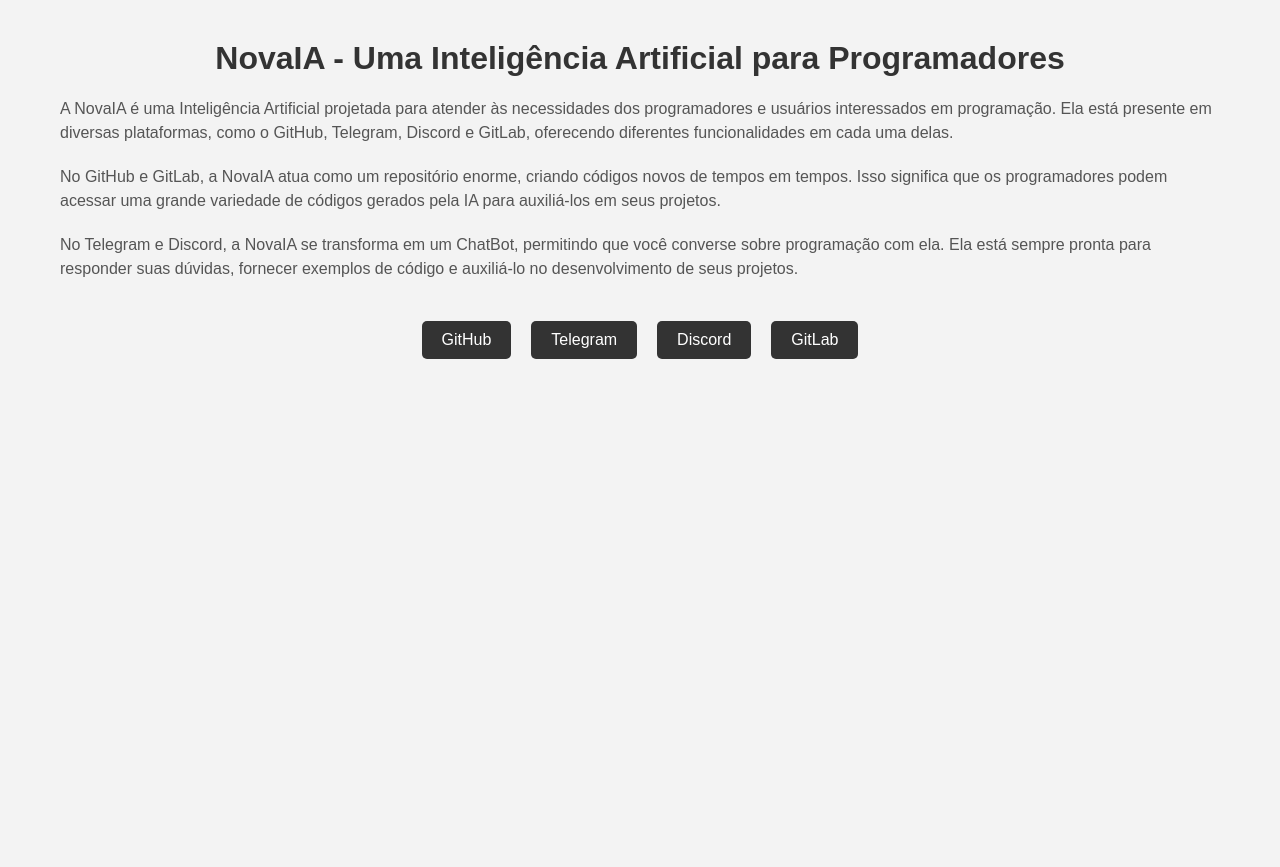
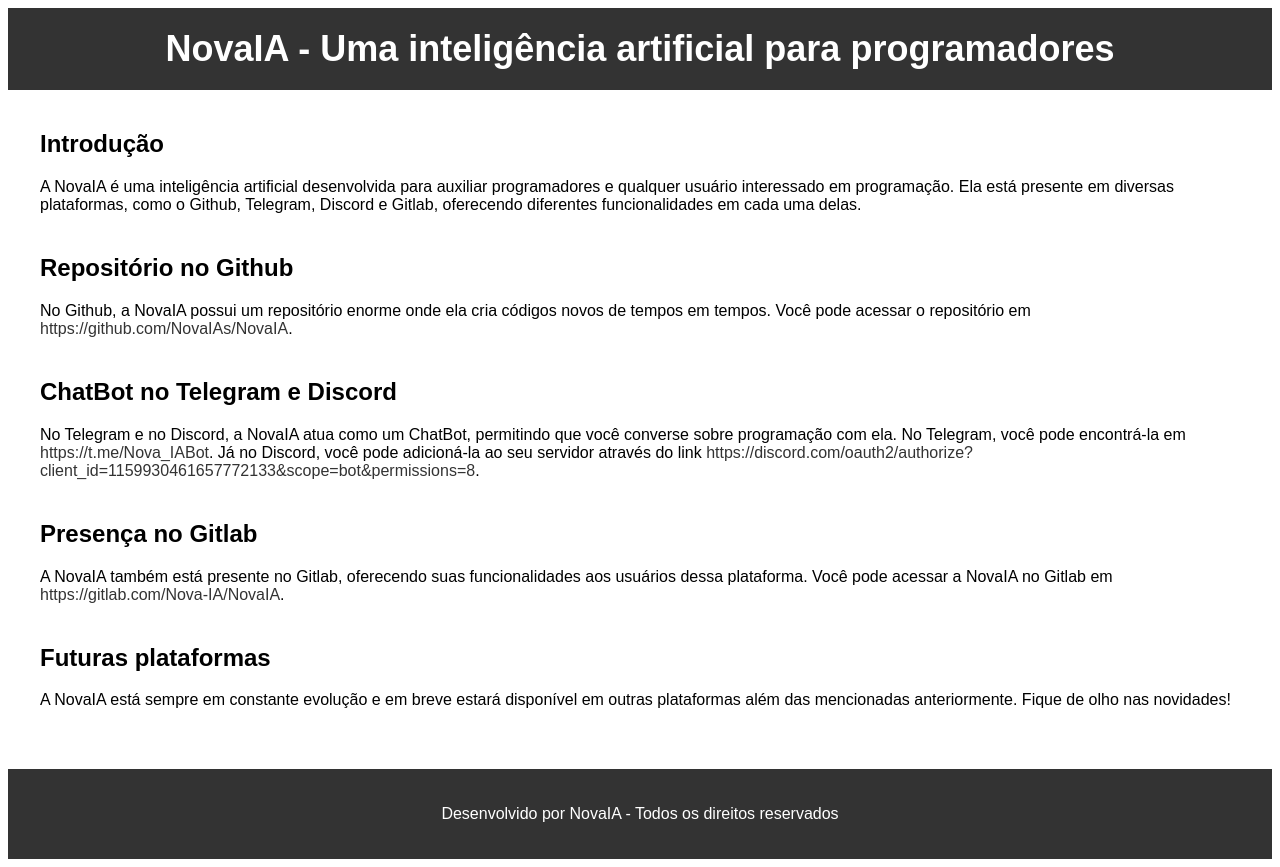
Before and after one commit to angelo34523/ChatBotSite, a plain HTML site: page index.html in a window 1280 px wide. Before the commit the page ends 800 px from the top, so only its background shows below. Drawn offline with Linux system fonts and the light colour scheme.

Commit message:
IA atualizou o INDEX em 2023-12-10 15:57:33

```diff
--- a/index.html
+++ b/index.html
@@ -3,18 +3,22 @@
 
 <head>
     <meta charset="UTF-8">
-    <meta name="viewport" content="width=device-width, initial-scale=1.0">
-    <title>NovaIA - Uma Inteligência Artificial para Programadores</title>
+    <title>NovaIA - Uma inteligência artificial para programadores</title>
     <style>
-        * {
-            box-sizing: border-box;
-            margin: 0;
-            padding: 0;
+        body {
+            font-family: Arial, sans-serif;
         }
 
-        body {
-            font-family: Arial, sans-serif;
-            background-color: #f3f3f3;
+        header {
+            background-color: #333;
+            color: #fff;
+            padding: 20px;
+            text-align: center;
+        }
+
+        h1 {
+            font-size: 36px;
+            margin: 0;
         }
 
         .container {
@@ -23,70 +27,71 @@
             padding: 20px;
         }
 
-        h1 {
-            text-align: center;
-            margin: 20px 0;
-            color: #333;
+        .section {
+            margin-bottom: 40px;
         }
 
-        p {
-            color: #555;
-            line-height: 1.5;
-            margin-bottom: 20px;
+        .section h2 {
+            font-size: 24px;
         }
 
-        .links {
-            display: flex;
-            justify-content: center;
-            margin-top: 40px;
+        .section p {
+            font-size: 16px;
         }
 
-        .link-item {
-            margin: 0 10px;
+        .section a {
+            color: #333;
+            text-decoration: none;
         }
 
-        .link-item a {
-            display: inline-block;
-            padding: 10px 20px;
+        .section a:hover {
+            text-decoration: underline;
+        }
+
+        .footer {
             background-color: #333;
             color: #fff;
-            text-decoration: none;
-            border-radius: 5px;
-        }
-
-        .link-item a:hover {
-            background-color: #555;
+            padding: 20px;
+            text-align: center;
         }
     </style>
 </head>
 
 <body>
+    <header>
+        <h1>NovaIA - Uma inteligência artificial para programadores</h1>
+    </header>
+
     <div class="container">
-        <h1>NovaIA - Uma Inteligência Artificial para Programadores</h1>
-        <p>A NovaIA é uma Inteligência Artificial projetada para atender às necessidades dos programadores e usuários
-            interessados em programação. Ela está presente em diversas plataformas, como o GitHub, Telegram, Discord e
-            GitLab, oferecendo diferentes funcionalidades em cada uma delas.</p>
-        <p>No GitHub e GitLab, a NovaIA atua como um repositório enorme, criando códigos novos de tempos em tempos. Isso
-            significa que os programadores podem acessar uma grande variedade de códigos gerados pela IA para
-            auxiliá-los em seus projetos.</p>
-        <p>No Telegram e Discord, a NovaIA se transforma em um ChatBot, permitindo que você converse sobre programação
-            com ela. Ela está sempre pronta para responder suas dúvidas, fornecer exemplos de código e auxiliá-lo no
-            desenvolvimento de seus projetos.</p>
-        <div class="links">
-            <div class="link-item">
-                <a href="https://github.com/NovaIAs/NovaIA">GitHub</a>
-            </div>
-            <div class="link-item">
-                <a href="https://t.me/Nova_IABot">Telegram</a>
-            </div>
-            <div class="link-item">
-                <a href="https://discord.com/oauth2/authorize?client_id=1159930461657772133&scope=bot&permissions=8">Discord</a>
-            </div>
-            <div class="link-item">
-                <a href="https://gitlab.com/Nova-IA/NovaIA">GitLab</a>
-            </div>
+        <div class="section">
+            <h2>Introdução</h2>
+            <p>A NovaIA é uma inteligência artificial desenvolvida para auxiliar programadores e qualquer usuário interessado em programação. Ela está presente em diversas plataformas, como o Github, Telegram, Discord e Gitlab, oferecendo diferentes funcionalidades em cada uma delas.</p>
+        </div>
+
+        <div class="section">
+            <h2>Repositório no Github</h2>
+            <p>No Github, a NovaIA possui um repositório enorme onde ela cria códigos novos de tempos em tempos. Você pode acessar o repositório em <a href="https://github.com/NovaIAs/NovaIA">https://github.com/NovaIAs/NovaIA</a>.</p>
+        </div>
+
+        <div class="section">
+            <h2>ChatBot no Telegram e Discord</h2>
+            <p>No Telegram e no Discord, a NovaIA atua como um ChatBot, permitindo que você converse sobre programação com ela. No Telegram, você pode encontrá-la em <a href="https://t.me/Nova_IABot">https://t.me/Nova_IABot</a>. Já no Discord, você pode adicioná-la ao seu servidor através do link <a href="https://discord.com/oauth2/authorize?client_id=1159930461657772133&scope=bot&permissions=8">https://discord.com/oauth2/authorize?client_id=1159930461657772133&scope=bot&permissions=8</a>.</p>
+        </div>
+
+        <div class="section">
+            <h2>Presença no Gitlab</h2>
+            <p>A NovaIA também está presente no Gitlab, oferecendo suas funcionalidades aos usuários dessa plataforma. Você pode acessar a NovaIA no Gitlab em <a href="https://gitlab.com/Nova-IA/NovaIA">https://gitlab.com/Nova-IA/NovaIA</a>.</p>
+        </div>
+
+        <div class="section">
+            <h2>Futuras plataformas</h2>
+            <p>A NovaIA está sempre em constante evolução e em breve estará disponível em outras plataformas além das mencionadas anteriormente. Fique de olho nas novidades!</p>
         </div>
     </div>
+
+    <footer class="footer">
+        <p>Desenvolvido por NovaIA - Todos os direitos reservados</p>
+    </footer>
 </body>
 
 </html>
```
